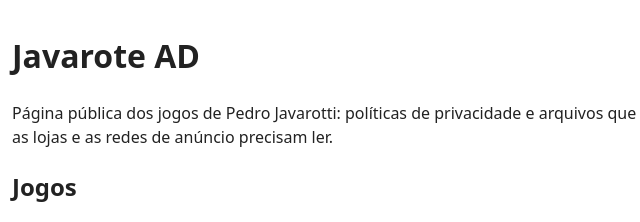
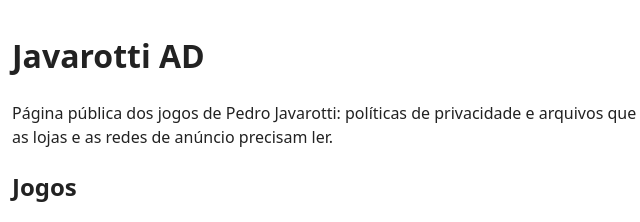
Before and after one commit to javarottiProgramming/javarottiprogramming.github.io, a plain HTML site: page index.html in a window 1280 px wide. Shown: the top 222 px of the page, 308-948 px from the left. Drawn offline with Linux system fonts and the light colour scheme.

Commit message:
Corrige o nome: Javarotti AD (estava Javarote)
O título do índice e os cabeçalhos do README e do CLAUDE.md saíram com o sobrenome errado. Agora é Javarotti AD.

Co-Authored-By: Claude Sonnet 5.5 <noreply@anthropic.com>

```diff
--- a/index.html
+++ b/index.html
@@ -3,11 +3,11 @@
 <head>
 <meta charset="utf-8">
 <meta name="viewport" content="width=device-width,initial-scale=1">
-<title>Javarote AD</title>
+<title>Javarotti AD</title>
 <style>body{font:16px/1.5 system-ui,sans-serif;max-width:40rem;margin:2rem auto;padding:0 1rem;color:#222}a{color:#0b57d0}</style>
 </head>
 <body>
-<h1>Javarote AD</h1>
+<h1>Javarotti AD</h1>
 <p>Página pública dos jogos de Pedro Javarotti: políticas de privacidade e arquivos que as lojas e as redes de anúncio precisam ler.</p>
 <h2>Jogos</h2>
 <ul>
```
Also changed, not shown: 2 other files.
